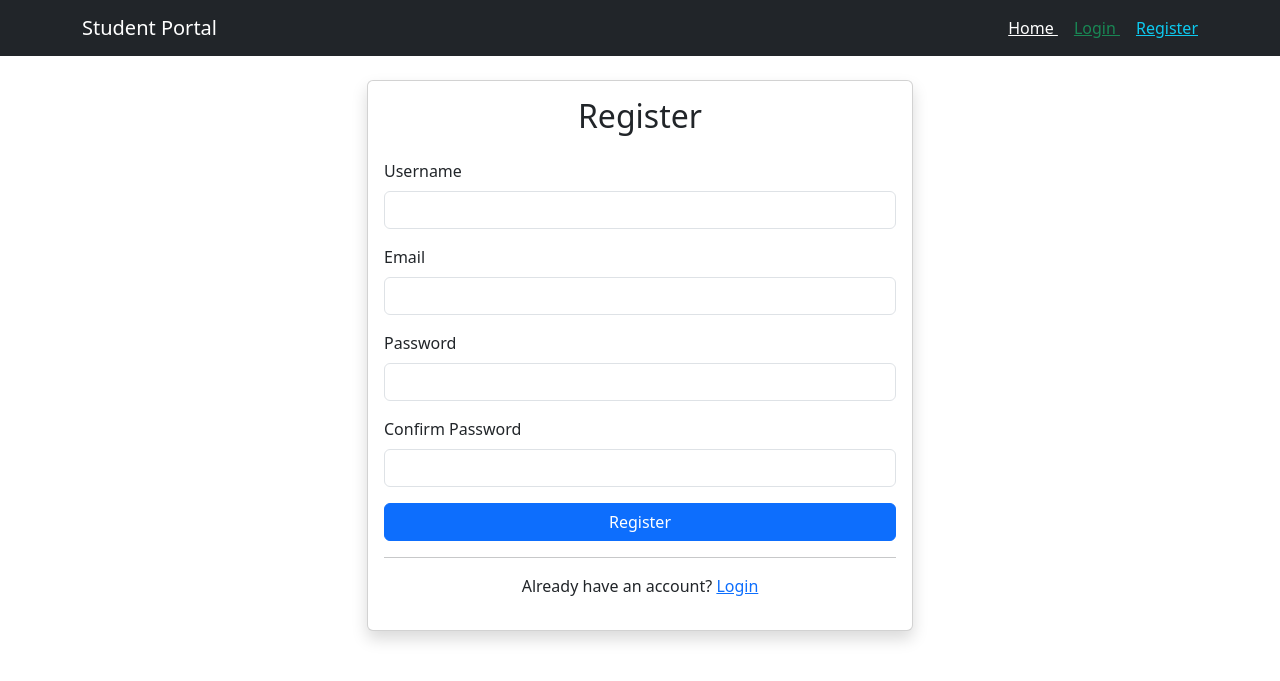
After one commit to satyaprime1/student-management-portal, a Flask app: page /register in a window 1280 px wide. The commit adds this page. Shown: the top 681 px of the page. Run offline with Flask 3, Linux system fonts and the light colour scheme.

Commit message:
Add user authentication, registration, and admin authorization

```diff
--- a/app.py
+++ b/app.py
@@ -1,12 +1,12 @@
-from flask import Flask, render_template
+from flask import Flask
+
 from config import Config
 from extensions import db, login_manager
-from models.student import Student
-from flask import request, redirect, url_for
+
 from models.user import User
-from flask import request, redirect, url_for, flash
-from flask_login import login_user,login_required, logout_user
-from werkzeug.security import check_password_hash
+
+from werkzeug.security import generate_password_hash
+
 from routes.student_routes import student_bp
 from routes.auth_routes import auth_bp
 
@@ -28,5 +28,14 @@ def load_user(user_id):
 if __name__ == "__main__":
     with app.app_context():
         db.create_all()
+        if not User.query.filter_by(username="admin").first():
+            admin_user = User(
+                username="admin",
+                email="admin@example.com",
+                password_hash=generate_password_hash("admin123"),
+                role="admin"
+            )
+            db.session.add(admin_user)
+            db.session.commit()
 
     app.run(debug=True)
--- a/routes/auth_routes.py
+++ b/routes/auth_routes.py
@@ -6,8 +6,9 @@ from flask import request, redirect, url_for
 from models.user import User
 from flask import request, redirect, url_for, flash
 from flask_login import login_user,login_required, logout_user
-from werkzeug.security import check_password_hash
+from werkzeug.security import check_password_hash, generate_password_hash
 from flask import Blueprint
+from decorators import admin_required
 
 auth_bp = Blueprint("auth", __name__)
 
@@ -51,3 +52,37 @@ def logout():
     flash("Logged out successfully.", "success")
 
     return redirect(url_for("auth.login"))
+
+
+
+@auth_bp.route("/register", methods=["GET", "POST"])
+def register():
+
+    if request.method == "POST":
+
+        email = request.form["email"]
+        if User.query.filter_by(email=email).first():
+            flash("Email already exists")
+            return redirect(url_for("auth.register"))
+        username = request.form["username"]
+        if User.query.filter_by(username=username).first():
+            flash("Username already exists")
+            return redirect(url_for("auth.register"))
+        password = request.form["password"]
+        confirm_password = request.form["confirm_password"]
+        if(password != confirm_password):
+            flash("Passwords do not match")
+            return redirect(url_for("auth.register"))
+
+        password_hash = generate_password_hash(password)
+
+        new_user = User(
+            username=username,
+            email=email,
+            password_hash=password_hash,
+        )
+        db.session.add(new_user)
+        db.session.commit()
+        flash("User registered successfully. Please log in.", "success")
+
+    return render_template("register.html")
--- a/templates/base.html
+++ b/templates/base.html
@@ -1,102 +1,82 @@
-<!DOCTYPE html>
+<!doctype html>
 <html lang="en">
-
   <head>
-    <meta charset="UTF-8">
-    <meta name="viewport" content="width=device-width, initial-scale=1.0">
+    <meta charset="UTF-8" />
+    <meta name="viewport" content="width=device-width, initial-scale=1.0" />
     <title>Student Portal</title>
 
-    <link href="https://cdn.jsdelivr.net/npm/bootstrap@5.3.7/dist/css/bootstrap.min.css"
-          rel="stylesheet">
+    <link
+      href="https://cdn.jsdelivr.net/npm/bootstrap@5.3.7/dist/css/bootstrap.min.css"
+      rel="stylesheet"
+    />
   </head>
 
   <body>
-
     <nav class="navbar navbar-expand-lg navbar-dark bg-dark">
-
       <div class="container">
-
-        <a class="navbar-brand"
-           href="{{ url_for('student.home') }}">
+        <a class="navbar-brand" href="{{ url_for('student.home') }}">
           Student Portal
         </a>
 
         <div>
-
-            <a class="text-white me-3"
-               href="{{ url_for('student.home') }}">
+          <a class="text-white me-3" href="{{ url_for('student.home') }}">
             Home
           </a>
 
           {% if current_user.is_authenticated %}
 
-                <a class="text-white me-3"
-                   href="{{ url_for('student.students') }}">
+          <a class="text-white me-3" href="{{ url_for('student.students') }}">
             Students
           </a>
 
-                <a class="text-white me-3"
-                   href="{{ url_for('student.add_student') }}">
+          <a
+            class="text-white me-3"
+            href="{{ url_for('student.add_student') }}"
+          >
             Add Student
           </a>
 
-                <span class="text-warning me-3">
-                    {{ current_user.username }}
-                </span>
+          <span class="text-warning me-3"> {{ current_user.username }} </span>
 
-                <a class="text-danger"
-                   href="{{ url_for('auth.logout') }}">
+          <a class="text-danger" href="{{ url_for('auth.logout') }}">
             Logout
           </a>
 
           {% else %}
 
-                <a class="text-info me-3"
-                   href="{{ url_for('student.about') }}">
-                    About
-                </a>
-
-                <a class="text-success"
-                   href="{{ url_for('auth.login') }}">
+          <a class="text-success me-3" href="{{ url_for('auth.login') }}">
             Login
           </a>
 
+          <a class="text-info" href="{{ url_for('auth.register') }}">
+            Register
+          </a>
+
           {% endif %}
-
         </div>
-
       </div>
-
     </nav>
 
     <div class="container mt-4">
+      {% with messages = get_flashed_messages(with_categories=true) %} {% if
+      messages %} {% for category, message in messages %}
 
-    {% with messages = get_flashed_messages(with_categories=true) %}
-        {% if messages %}
-            {% for category, message in messages %}
-
-                <div class="alert alert-{{ category }} alert-dismissible fade show" role="alert">
-
+      <div
+        class="alert alert-{{ category }} alert-dismissible fade show"
+        role="alert"
+      >
         {{ message }}
 
-                    <button type="button"
+        <button
+          type="button"
           class="btn-close"
-                            data-bs-dismiss="alert">
-                    </button>
-
+          data-bs-dismiss="alert"
+        ></button>
       </div>
 
-            {% endfor %}
-        {% endif %}
-    {% endwith %}
-
-    {% block content %}
-    {% endblock %}
-
+      {% endfor %} {% endif %} {% endwith %} {% block content %} {% endblock %}
     </div>
 
     <script src="https://cdn.jsdelivr.net/npm/bootstrap@5.3.7/dist/js/bootstrap.bundle.min.js"></script>
-
   </body>
-
 </html>
--- /dev/null
+++ b/templates/register.html
@@ -0,0 +1,105 @@
+{% extends "base.html" %}
+
+{% block content %}
+
+<div class="row justify-content-center">
+
+    <div class="col-md-6">
+
+        <div class="card shadow">
+
+            <div class="card-body">
+
+                <h2 class="text-center mb-4">
+                    Register
+                </h2>
+
+                <form method="POST">
+
+                    <div class="mb-3">
+
+                        <label class="form-label">
+                            Username
+                        </label>
+
+                        <input
+                            type="text"
+                            name="username"
+                            class="form-control"
+                            required>
+
+                    </div>
+
+                    <div class="mb-3">
+
+                        <label class="form-label">
+                            Email
+                        </label>
+
+                        <input
+                            type="email"
+                            name="email"
+                            class="form-control"
+                            required>
+
+                    </div>
+
+                    <div class="mb-3">
+
+                        <label class="form-label">
+                            Password
+                        </label>
+
+                        <input
+                            type="password"
+                            name="password"
+                            class="form-control"
+                            required>
+
+                    </div>
+
+                    <div class="mb-3">
+
+                        <label class="form-label">
+                            Confirm Password
+                        </label>
+
+                        <input
+                            type="password"
+                            name="confirm_password"
+                            class="form-control"
+                            required>
+
+                    </div>
+
+                    <button
+                        type="submit"
+                        class="btn btn-primary w-100">
+
+                        Register
+
+                    </button>
+
+                </form>
+
+                <hr>
+
+                <p class="text-center">
+
+                    Already have an account?
+
+                    <a href="{{ url_for('auth.login') }}">
+                        Login
+                    </a>
+
+                </p>
+
+            </div>
+
+        </div>
+
+    </div>
+
+</div>
+
+{% endblock %}
```
Also changed, not shown: decorators.py (added, +12 -0 lines), routes/student_routes.py (+6 -3 lines). Lines whose indentation alone changed are shown as unchanged.
